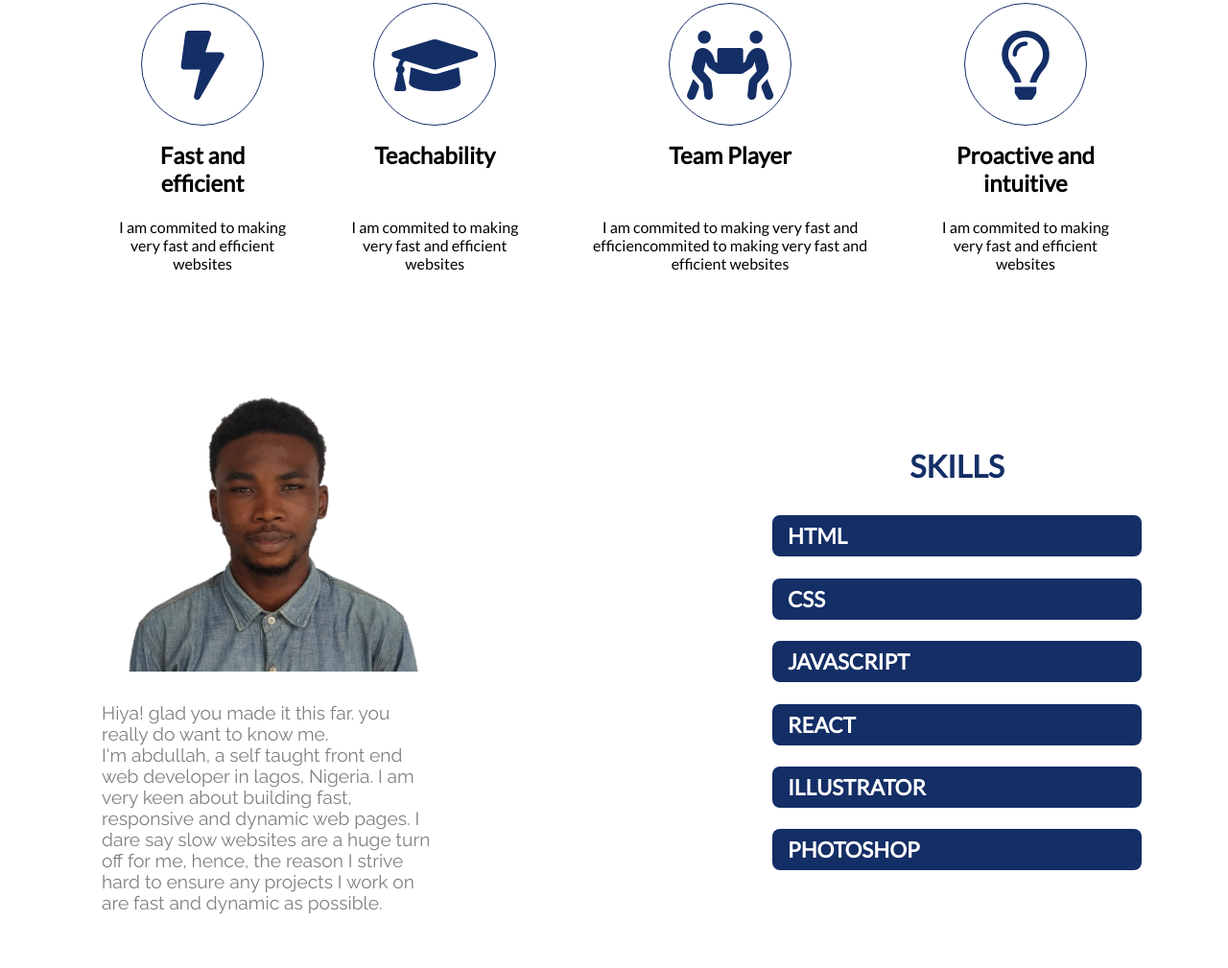
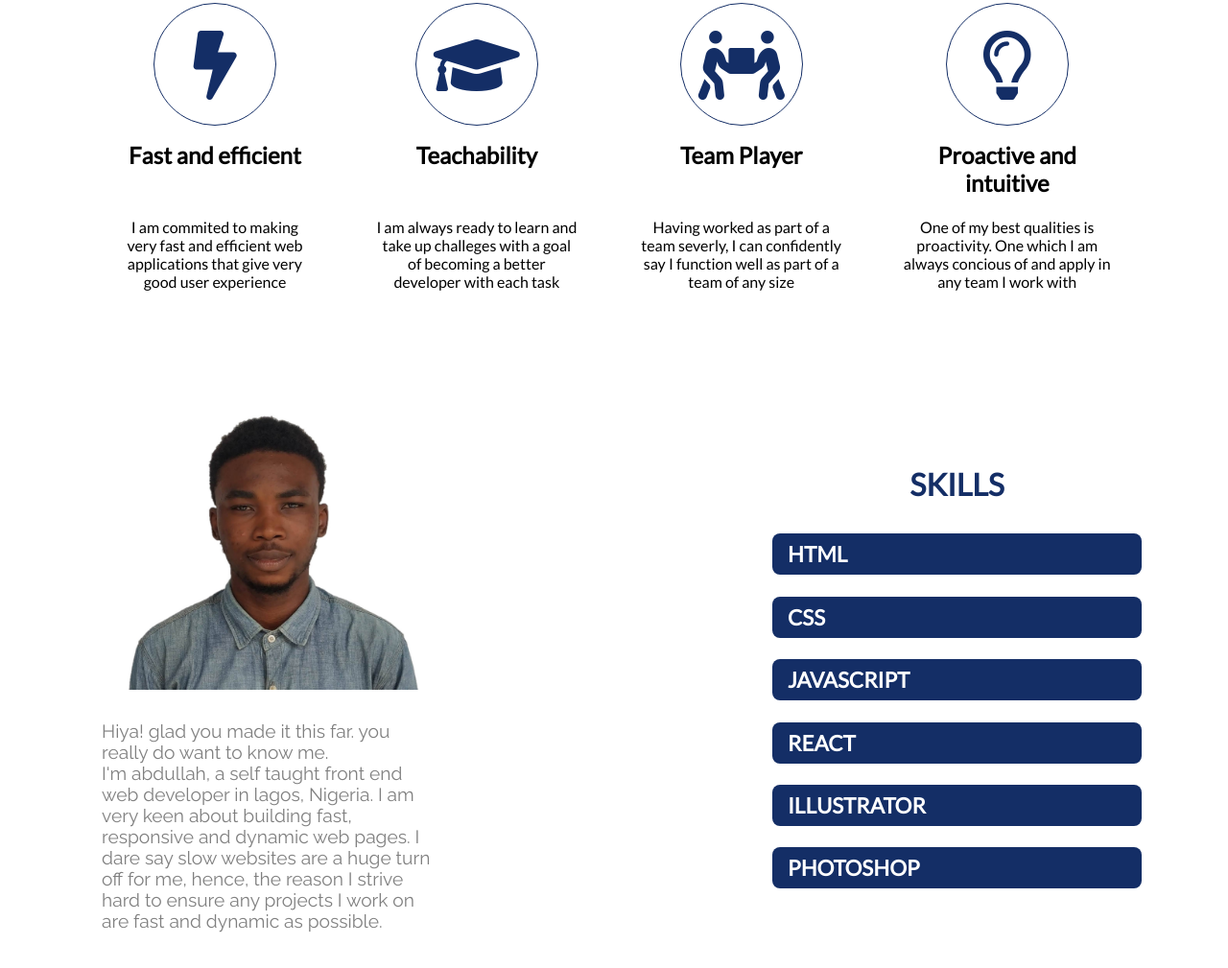
Before and after one commit to olaleykhan/my-portfolio, a plain HTML site: page index.html in a window 1280 px wide. Shown: the part 1069-2078 px from the top of the page at 96% size. Drawn offline with Linux system fonts and the light colour scheme.

Commit message:
edited the qualities as they were initially dummy texts

```diff
--- a/index.html
+++ b/index.html
@@ -67,24 +67,24 @@
      <div class="quality">
       <h1><i class="fas fa-3x fa-bolt"></i></h1>
       <h2> Fast and efficient</h2>
-      <p>I am commited to making very fast and efficient websites</p>
+      <p>I am commited to making very fast and efficient web applications that give very good user experience</p>
      </div>
 
      <div class="quality">
       <h1><i class="fas  fa-3x fa-graduation-cap"></i></h1>
       <h2>Teachability</h2>
-      <p>I am commited to making very fast and efficient websites</p>
+      <p>I am always ready to learn and take up challeges with a goal of becoming a better developer with each task</p>
      </div>
 
      <div class="quality">
       <h1><i class="fas fa-3x fa-people-carry"></i></h1>
       <h2>Team Player</h2>
-      <p>I am commited to making very fast and efficiencommited to making very fast and efficient websites</p>
+      <p> Having worked as part of a team severly, I can confidently say I function well as part of a team of any size</p>
      </div>
      <div class="quality">
       <h1><i class="far fa-3x fa-lightbulb"></i></h1>
       <h2>Proactive and intuitive</h2>
-      <p>I am commited to making very fast and efficient websites</p>
+      <p>One of my best qualities is proactivity. One which I am always concious of and apply in any team I work with   </p>
      </div>
 
     </div>
```
